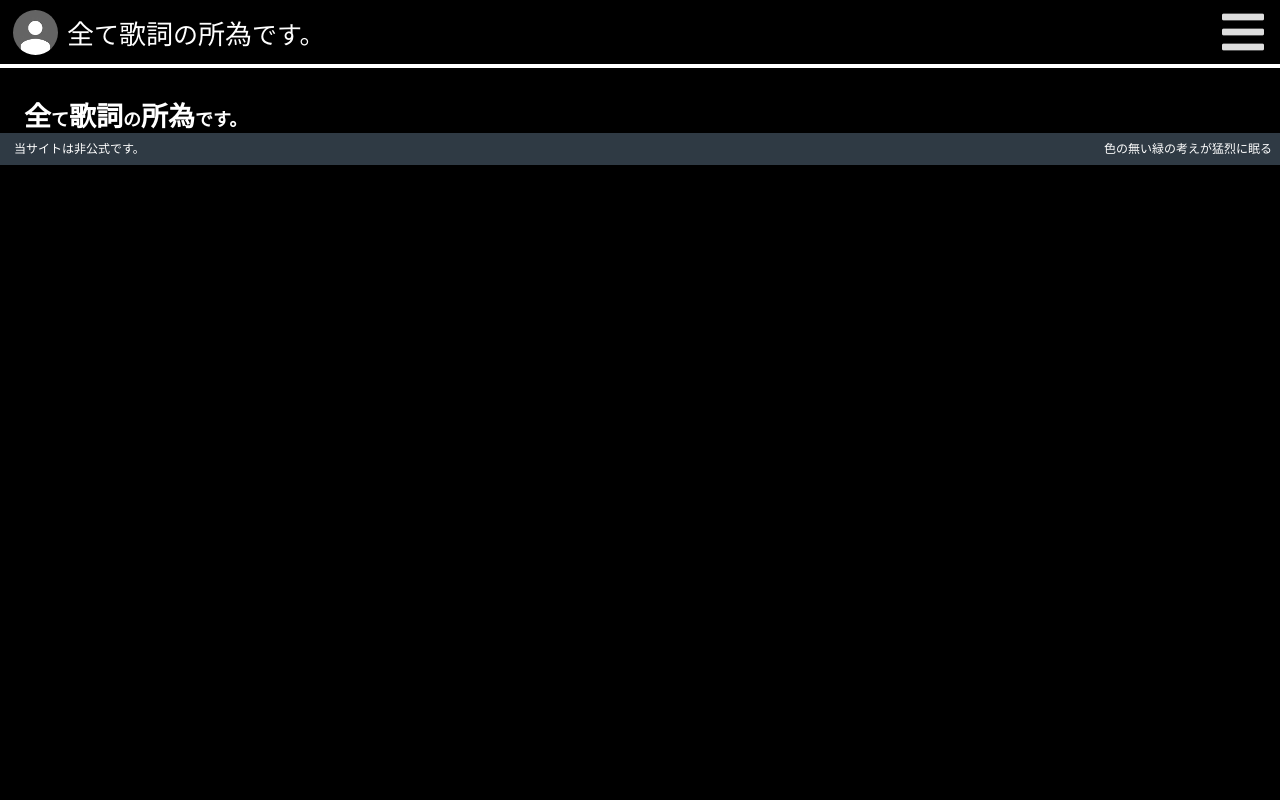
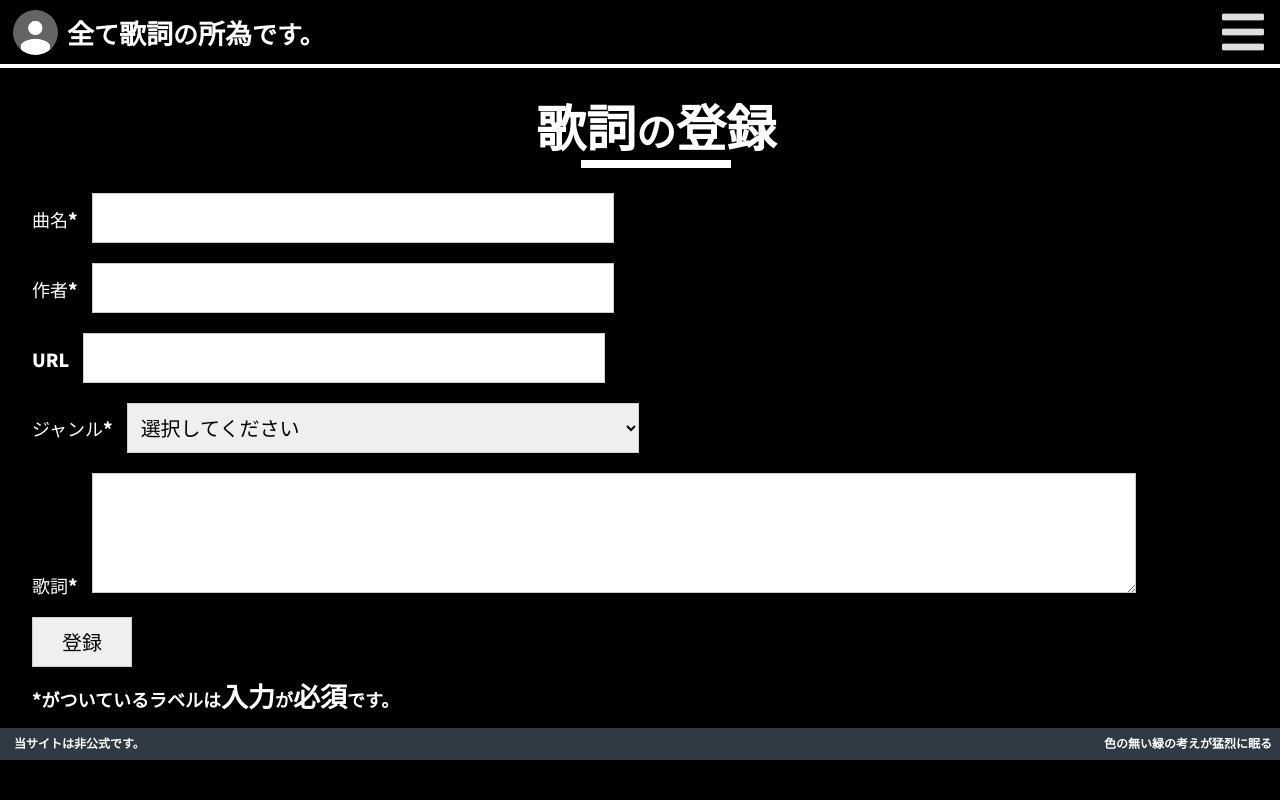
Before and after one commit to izumin2000/subekashi, a Django app: page /subeana/new in a window 1280 px wide. Run offline with Django 3.2, Linux system fonts and the light colour scheme.

Commit message:
[Add] 歌詞の登録フォームの追加

```diff
--- a/subeana/static/subeana/css/common.css
+++ b/subeana/static/subeana/css/common.css
@@ -136,12 +136,13 @@ main {
 }
 
 #mainarticle {
-    margin-top: 100px;
+    margin: 100px 0 0 32px;
 }
 
 h1 {
     text-align: center;
     font-family: 'Noto Sans JP', sans-serif;
+    color: #FFF;
     font-size: 40px;
     line-height: 40px;
     margin: 50px 0 10px 0;
@@ -156,27 +157,24 @@ h1 {
 h2 {
     font-size: 25px;
     line-height: 25px;
+    color: #FFF;
     margin: 40px 20px 20px 20px;
-    padding: 10px 0 5px 10px;
-    background: linear-gradient(90deg, #FFD1DC, #eee, calc(40vw + 300px), #eee);
-    border-radius: 5px;
 }
 
-section p {
+p {
     font-family: 'Noto Sans JP', sans-serif;
     font-weight: 900;
     color: #fff;
     font-size: 18px;
     line-height: 18px;
-    line-height: 30px;
-    margin: 0 24px;
 }
 
 a {
     color: #fff;
     text-decoration: underline 2px #fff;
     font-family: 'Noto Sans JP', sans-serif;
-    line-height: 16px;
+    font-size: 18px;
+    line-height: 18px;
     margin: 0 5px;
 }
 
@@ -184,14 +182,9 @@ a {
     font-size: 27px;
 }
 
-.kanjih1 {
-    font-size: 60px;
-    line-height: 60px;
-}
-
-.kanjih2 {
-    font-size: 38px;
-    line-height: 38px;
+.kanjih {
+    font-size: 50px;
+    line-height: 50px;
 }
 
 .underline {
@@ -234,19 +227,15 @@ a {
 
 
 /* フォーム */
-input {
+input, select, option, textarea {
+    font-family: 'Noto Sans JP', sans-serif;
     height: 50px;
-    width: 240px;
+    width: 40vw;
+    margin-top: 20px;
+    padding-left: 10px;
     font-size: 20px;
-    text-align: center;
     border: none;
     box-shadow: 0 0 0 1px #ccc inset;
-}
-
-@media (max-width: 360px) {
-    input {
-        width: 180px;
-    }
 }
 
 input:focus {
@@ -258,32 +247,46 @@ input:focus::placeholder {
     color: transparent;
 }
 
-.formbutton {
+label {
+    font-family: 'Noto Sans JP', sans-serif;
+    color: #fff;
+    font-size: 18px;
+    line-height: 18px;
+    margin-right:10px;
+}
+
+textarea {
+    height: 100px;
+    width: 80vw;
+    padding: 10px;
+}
+
+#submit {
+    padding-left: 0px;
     height: 49.5px;
     width: 100px;
     border: none;
     font-size: 20px;
     cursor: pointer;
+    margin: 20px 0;
 }
 
-@media (max-width: 360px) {
-    .formbutton {
-        width: 80px;
-    }
+#submit:hover {
+    background-color: #ccc;
 }
 
-.formbutton:hover {
-    background-color: #ddd;
-}
-
-.formbutton:active {
+#submit:active {
     border: none;
     box-shadow: 0 0 0 2px #fff inset;
-    background-color: #eee;
+    background-color: #aaa;
 }
 
 
 /* フッダー */
+.bottomelement {
+    margin-bottom: 20px;
+}
+
 footer {
     width: 100%;
     bottom: 0;
--- a/subeana/static/subeana/js/base.js
+++ b/subeana/static/subeana/js/base.js
@@ -4,17 +4,16 @@ function kanji() {
     for (tag of tags) {
         for (p of document.getElementsByTagName(tag)) {
             if (p.className != "nokanji") {
-                if ((tag == 'p') || (tag == 'a')) {
+                if (['p', 'a'].includes(tag)) {
                     p.innerHTML = p.innerHTML.replace(/([\u4E00-\u9FFF])/gi,"<font class=kanjipa>$1</font>");
-                } else if (tag == 'h1') {
-                    p.innerHTML = p.innerHTML.replace(/([\u4E00-\u9FFF])/gi,"<font class=kanjih1>$1</font>");
-                } else if (tag == 'h2') {
-                    p.innerHTML = p.innerHTML.replace(/([\u4E00-\u9FFF])/gi,"<font class=kanjih2>$1</font>");
+                } else {
+                    p.innerHTML = p.innerHTML.replace(/([\u4E00-\u9FFF])/gi,"<font class=kanjih>$1</font>");
                 }
             }
         }
     }
 }
+
 
 // メニューの切り替え
 function menu() {
@@ -32,6 +31,7 @@ function menu() {
     }
     kanji();
 }
+
 
 // 存在しないページのtoastr
 function notfound(){
@@ -52,6 +52,17 @@ function notfound(){
     toastr.info("このページはまだ存在しません！")
 };
 
+
+// 可変テキストエリア
+function autotextarea() {
+    let textarea = document.getElementById('lyrics');
+    let clientHeight = textarea.clientHeight - 20;
+    textarea.style.height = clientHeight + 'px';
+    let scrollHeight = textarea.scrollHeight - 20;
+    textarea.style.height = scrollHeight + 'px';
+}
+
+
 window.onload = function() {
     kanji();
 }
--- a/subeana/templates/subeana/new.html
+++ b/subeana/templates/subeana/new.html
@@ -4,8 +4,33 @@
 
 {% block content %}
 <section>
-    <p>
-        全て歌詞の所為です。
-    </p>
+    <h1> 歌詞の登録 </h1>
+    <div class="underline"></div>
+    <form action="{% url 'subeana:new' %}" method="POST" class="post-form" id="newForm">{% csrf_token %}
+        <label>曲名*</label>
+        <input type="text" id="title" name="title"><br>
+        <label>作者*</label>
+        <input type="text" id="channel" name="channel"><br>
+        <label>URL</label>
+        <input type="text" id="url" name="url"><br>
+        <label>ジャンル*</label>
+        <select id="imitate" name="imitate">
+            <option>選択してください</option>
+            <option>.模倣</option>
+            <option>..模倣</option>
+            <option>教育模倣</option>
+            <option>アブジェ模倣</option>
+            <option>...模倣</option>
+            <option>表裏模倣</option>
+            <option>名の無い星が空に堕ちたら模倣</option>
+            <option>エヌ模倣</option>
+            <option>オリジナル模倣</option>
+            <option>模倣曲模倣</option>
+        </select><br>
+        <label id="lyricslabel">歌詞*</label>
+        <textarea id="lyrics" name="lyrics" oninput="autotextarea()"></textarea><br>
+        <input type="submit" value="登録" id="submit">
+    </form>
+    <p class="bottomelement">*がついているラベルは入力が必須です。</p>
 </section>
 {% endblock %}
```
